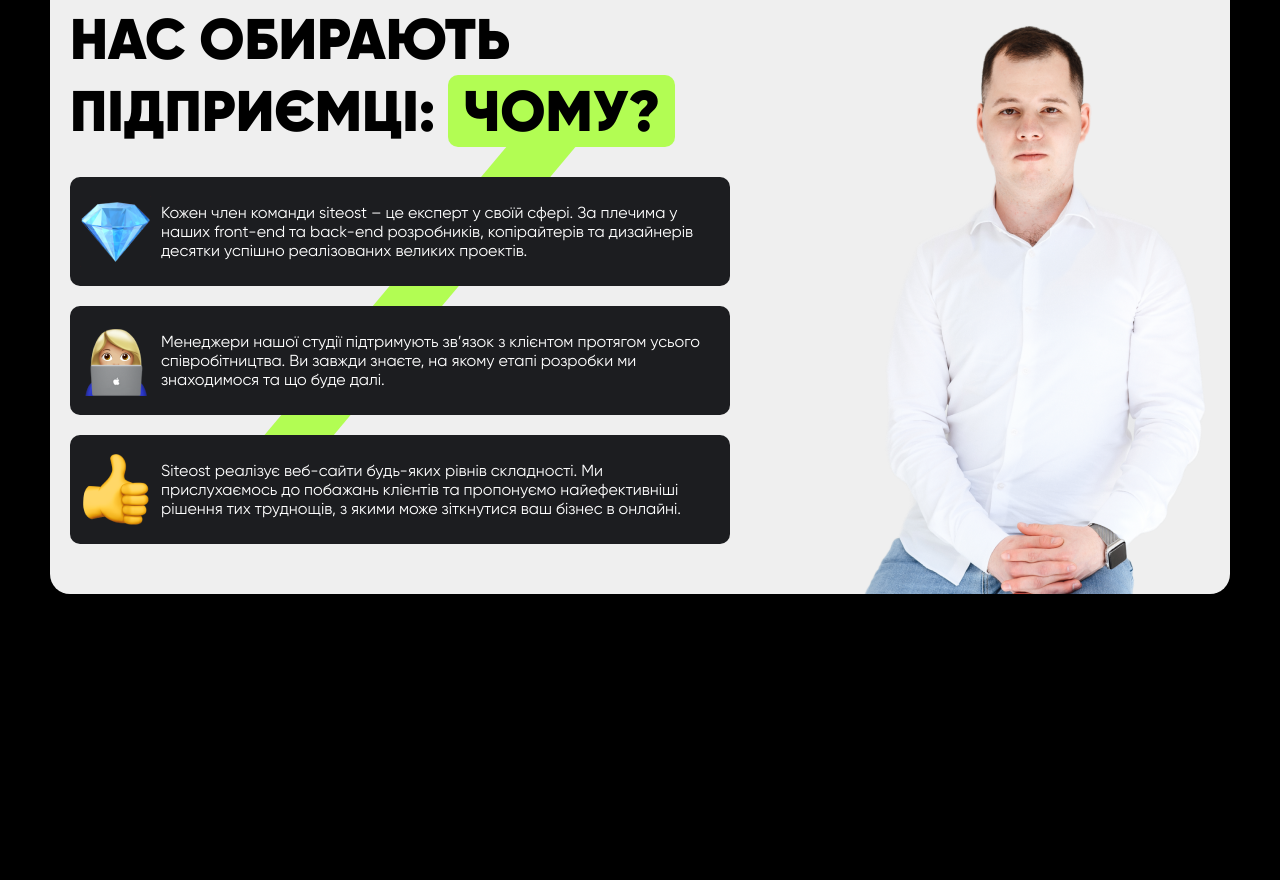
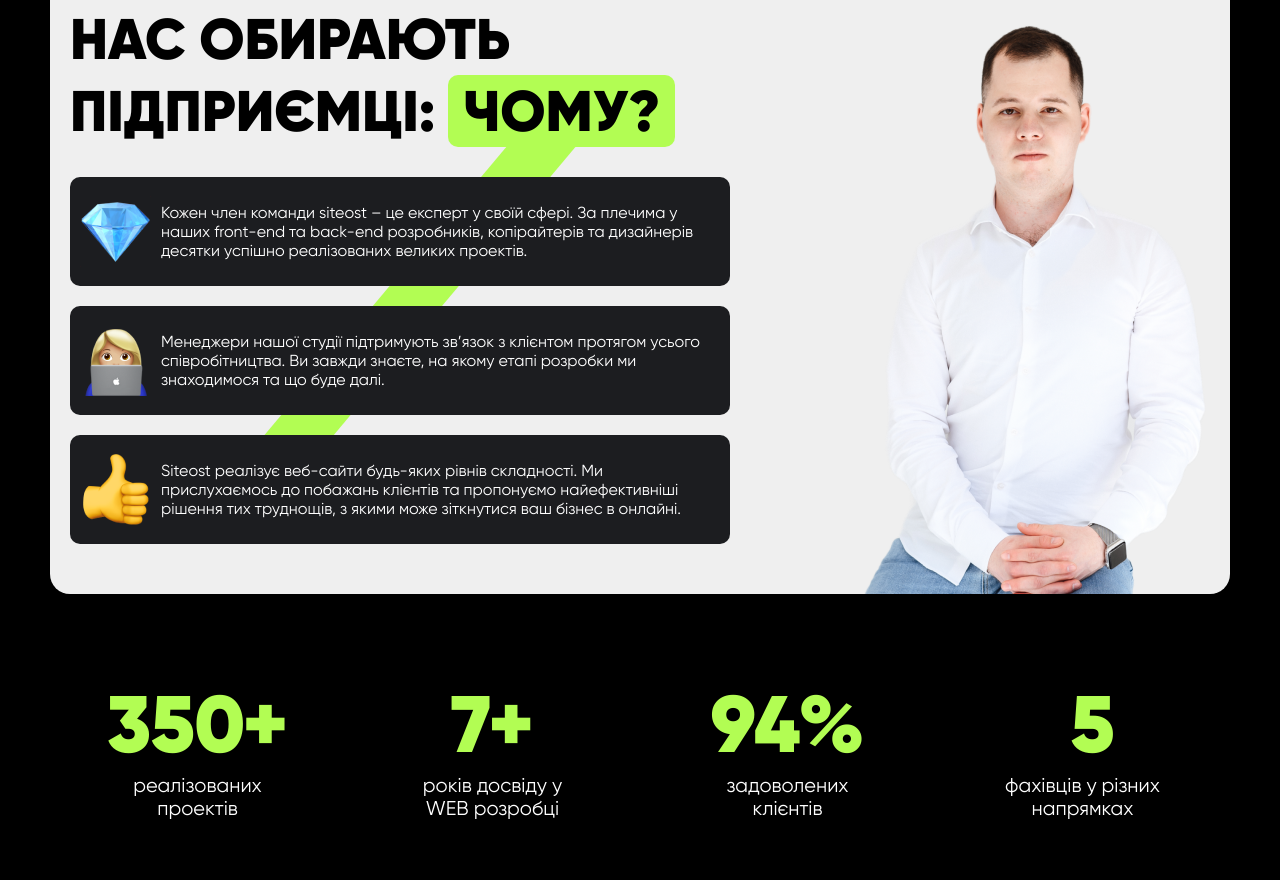
Before and after one commit to zsline/siteost, a website: page src/index.html in a window 1280 px wide. Shown: the part 839-1719 px from the top of the page. Before the commit the page ends 1614 px from the top, so only its background shows below. Drawn offline with nearby package versions, Linux system fonts and the light colour scheme; files that its build step writes are made by us from their sources; files whose address does not match are found by name.

Commit message:
28-04-24-10

```diff
--- a/gulp/version.json
+++ b/gulp/version.json
@@ -1,3 +1,3 @@
 {
-    "main": "20240428091546"
+    "main": "20240428100620"
 }
--- a/src/index.html
+++ b/src/index.html
@@ -68,7 +68,55 @@
                             <img src="@img/vadym_photo.png" alt="">
                         </div>
                     </div>
-
+                </div>
+            </div>
+        </section>
+        <section class="counts">
+            <div class="container">
+                <div class="counts__wrapper">
+                    <div class="counts__item">
+                        <div class="counts__number">
+                            <div class="counts__num">
+                                350
+                            </div>
+                            <span>+</span>
+                        </div>
+                        <div class="counts__text">
+                            реалізованих проектів
+                        </div>
+                    </div>
+                    <div class="counts__item">
+                        <div class="counts__number">
+                            <div class="counts__num">
+                                7
+                            </div>
+                            <span>+</span>
+                        </div>
+                        <div class="counts__text">
+                            років досвіду у WEB розробці
+                        </div>
+                    </div>
+                    <div class="counts__item">
+                        <div class="counts__number">
+                            <div class="counts__num">
+                                94
+                            </div>
+                            <span>%</span>
+                        </div>
+                        <div class="counts__text">
+                            задоволених клієнтів
+                        </div>
+                    </div>
+                    <div class="counts__item">
+                        <div class="counts__number">
+                            <div class="counts__num">
+                                5
+                            </div>
+                        </div>
+                        <div class="counts__text">
+                            фахівців у різних напрямках
+                        </div>
+                    </div>
                 </div>
             </div>
         </section>
--- a/src/scss/style.scss
+++ b/src/scss/style.scss
@@ -153,7 +153,29 @@
     }
 
 }
-
+.counts{
+    padding: 80px 0 60px;
+    &__wrapper{
+        display: flex;
+        justify-content: space-around;
+    }
+    &__item{
+        text-align: center;
+        max-width: 186px;
+    }
+    &__number{
+        font-size: 80px;
+        font-weight: 900;
+        color: var(--accent);
+    }
+    &__num{
+        display: inline-block;
+        margin-right: -20px;
+    }
+    &__text{
+        font-size: 20px;
+    }
+}
 
 @keyframes turning {
     from {
```
Also changed, not shown: dist/css/style.css, dist/css/style.min.css, dist/index.html.
